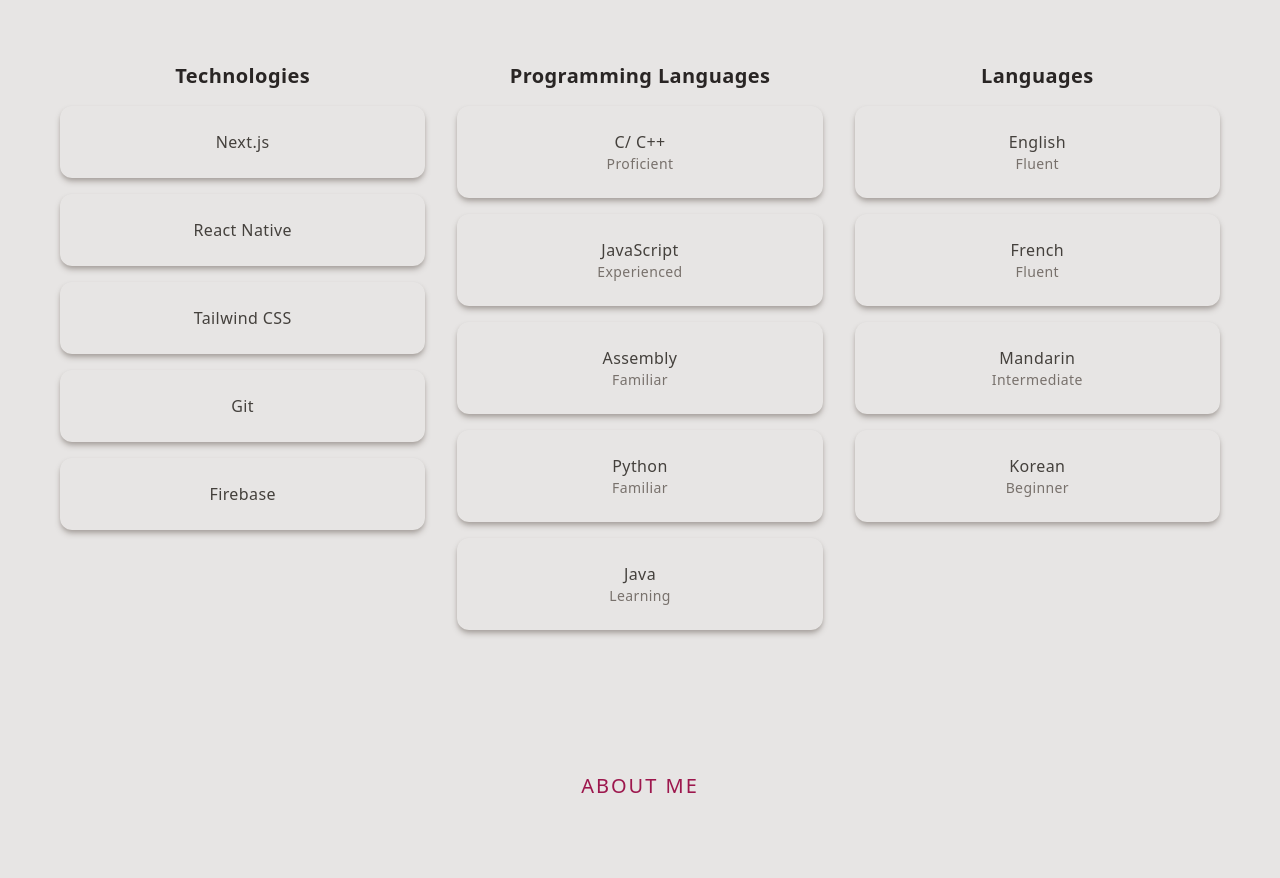
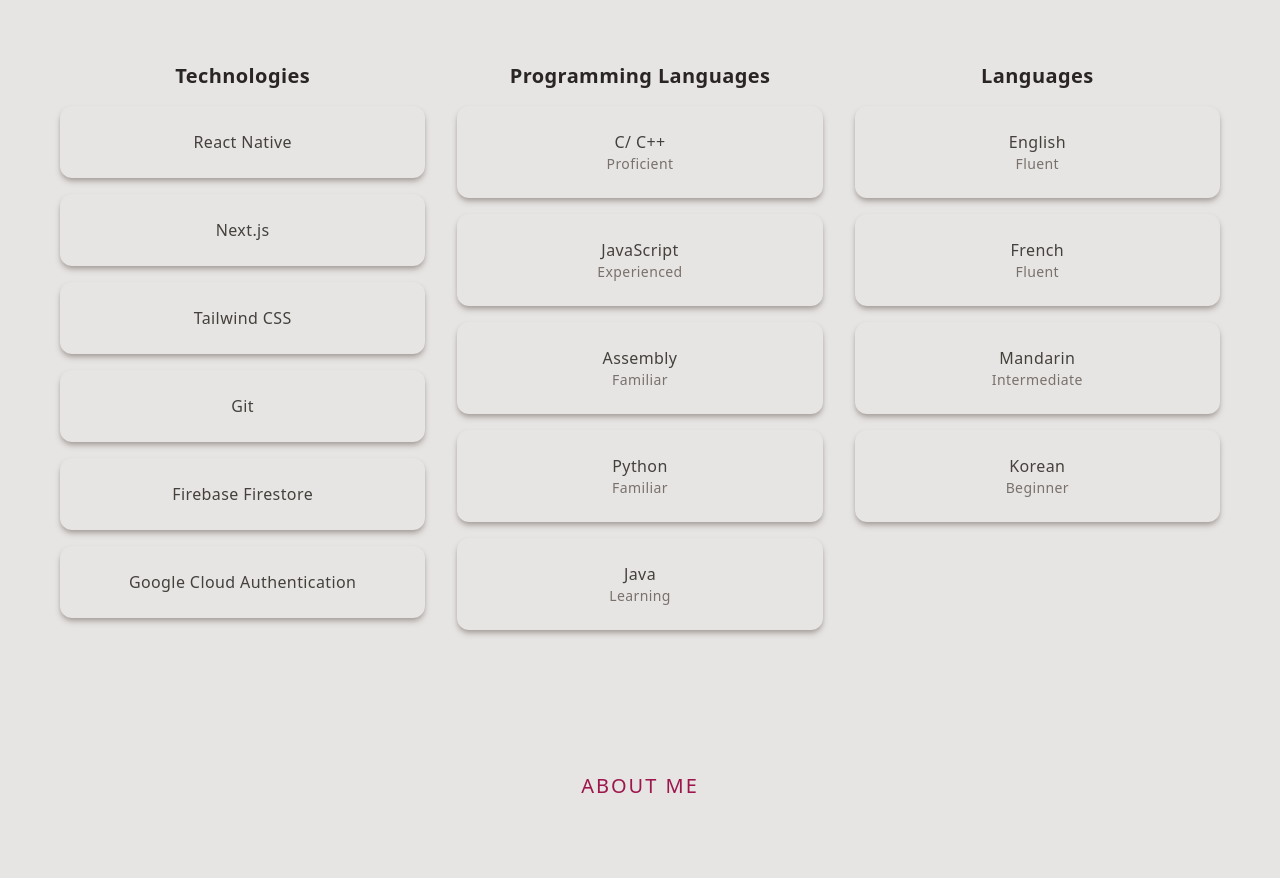
Before and after one commit to cnmorali/Personal-Website, a Next.js app: page / in a window 1280 px wide. Shown: the part 1960-2838 px from the top of the page. Built offline with nearby package versions, Linux system fonts and the light colour scheme.

Commit message:
Updated tech

```diff
--- a/src/app/components/Skills.jsx
+++ b/src/app/components/Skills.jsx
@@ -11,10 +11,10 @@
           <div className='space-y-4'>
             <h2 className='text-center text-xl font-semibold text-stone-800'>Technologies</h2>
             <div className='p-6 shadow-md  shadow-stone-400 rounded-xl hover:bg-stone-100 transition duration-300'>
-              <h3 className='text-center text-stone-700 font-normal'>Next.js</h3>
+              <h3 className='text-center text-stone-700 font-normal'>React Native</h3>
             </div>
             <div className='p-6 shadow-md  shadow-stone-400 rounded-xl hover:bg-stone-100 transition duration-300'>
-              <h3 className='text-center text-stone-700 font-normal'>React Native</h3>
+              <h3 className='text-center text-stone-700 font-normal'>Next.js</h3>
             </div>
             <div className='p-6 shadow-md  shadow-stone-400 rounded-xl hover:bg-stone-100 transition duration-300'>
               <h3 className='text-center text-stone-700 font-normal'>Tailwind CSS</h3>
@@ -23,7 +23,10 @@
               <h3 className='text-center text-stone-700 font-normal'>Git</h3>
             </div>
             <div className='p-6 shadow-md  shadow-stone-400 rounded-xl hover:bg-stone-100 transition duration-300'>
-              <h3 className='text-center text-stone-700 font-normal'>Firebase</h3>
+              <h3 className='text-center text-stone-700 font-normal'>Firebase Firestore</h3>
+            </div>
+            <div className='p-6 shadow-md  shadow-stone-400 rounded-xl hover:bg-stone-100 transition duration-300'>
+              <h3 className='text-center text-stone-700 font-normal'>Google Cloud Authentication</h3>
             </div>
           </div>
 
```
